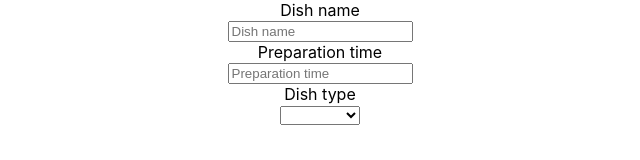
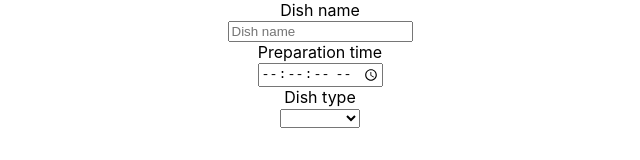
Before and after one commit to aleksandergorecki80/OrderingDishesForm, a React (Create React App) app: page / in a window 1280 px wide. Shown: the top 160 px of the page, without its empty margins (320-960 px from the left). Built offline with nearby package versions, Linux system fonts and the light colour scheme.

Commit message:
Formated time field

```diff
--- a/src/components/OrderForm.js
+++ b/src/components/OrderForm.js
@@ -7,11 +7,15 @@ const renderField = ({
   label,
   type,
   meta: { touched, error, warning },
+  min,
+  max,
+  step,
+  value
 }) => (
   <div>
     <label>{label}</label>
     <div>
-      <input {...input} placeholder={label} type={type} />
+      <input {...input} placeholder={label} type={type} min={min} max={max} step={step} value={value}/>
       {touched &&
         ((error && <span>{error}</span>) ||
           (warning && <span>{warning}</span>))}
@@ -48,9 +52,10 @@ const OrderFormFunction = ({
       />
       <Field
         name="preparation_time"
-        type="number"
+        type="time"
         component={renderField}
         label="Preparation time"
+        step="1"
       />
       <div>
         <label>Dish type</label>
@@ -75,13 +80,15 @@ const OrderFormFunction = ({
           />
           <Field
             name="diameter"
-            type="diameter"
+            type="range"
             component={renderField}
             label="Diameter"
             min="20"
             max="50"
             step="5"
+            value="25"
           />
+          <span>{diameter}</span>
         </Fragment>
       )}
       {type === 'sandwich' && (<Field
```
